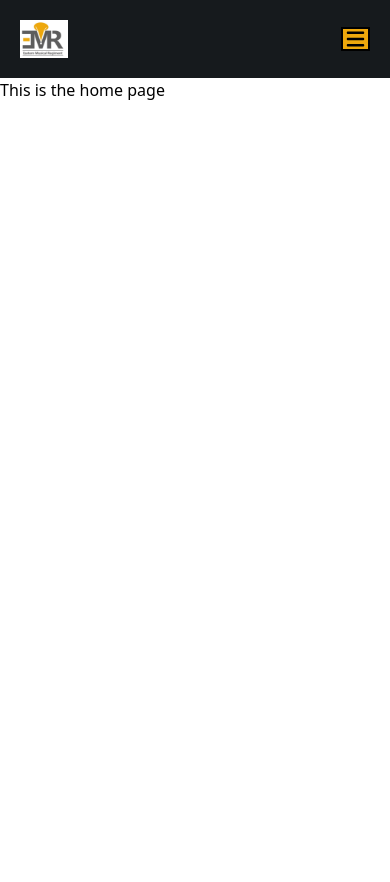
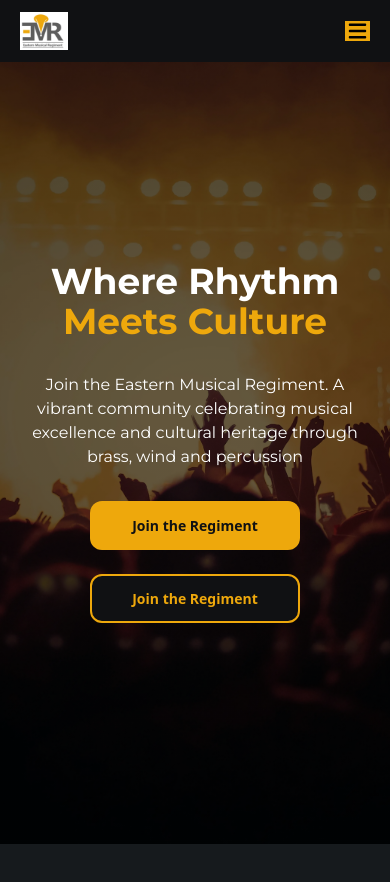
Before and after one commit to Emmanuel-Afrifa/eastern-musical-regiment-website, a Next.js app in the folder frontend/: page / in a window 390 px wide. Shown: the top 882 px of the page. Before the commit the page ends 844 px from the top, so only its background shows below. Built offline with nearby package versions, Linux system fonts and the light colour scheme.

Commit message:
Added the hero section and styled it responsively

```diff
--- /dev/null
+++ b/frontend/src/app/components/_templates/HomePageTemplate.tsx
@@ -0,0 +1,13 @@
+import HeroSection from "../organisms/HeroSection"
+import MusicalLegacySection from "../organisms/MusicalLegacySection"
+
+const HomePageTemplate = () => {
+    return (
+        <section>
+            <HeroSection />
+            <MusicalLegacySection />
+        </section>
+    )
+}
+
+export default HomePageTemplate
--- a/frontend/src/app/components/atoms/Button.tsx
+++ b/frontend/src/app/components/atoms/Button.tsx
@@ -1,3 +1,5 @@
+"use client"
+
 type ButtonProps = {
     content: string | React.ReactNode;
     classname: string;
--- a/frontend/src/app/components/molecules/HeaderNavLinks.tsx
+++ b/frontend/src/app/components/molecules/HeaderNavLinks.tsx
@@ -28,7 +28,7 @@ const HeaderNavLinks = () => {
     ]
 
     return (
-        <div className="relative border-2">
+        <div className="relative">
             <Button
                 content={
                     <FontAwesomeIcon icon={faBars} className="bg-gold text-xl" />
@@ -38,7 +38,7 @@ const HeaderNavLinks = () => {
                 handleClick={() => setOpenNavbar(true)}
             />
             <ul
-                className={`${openNavbar ? "flex" : "hidden"} pl-10 lg:pl-0 pt-10 pb-28 lg:py-0 lg:flex flex-col lg:flex-row gap-5 fixed inset-0 lg:sticky z-60 backdrop-blur-3xl bg-bg-black/70 w-full`}
+                className={`${openNavbar ? "flex" : "hidden"} pl-10 lg:pl-0 pt-10 pb-28 lg:py-0 lg:flex flex-col lg:flex-row gap-5 fixed inset-0 lg:sticky z-60 backdrop-blur-3xl bg-fg-black/70 w-full`}
                 onClick={() => setOpenNavbar(false)}
             >
                 <Button
--- a/frontend/src/app/components/organisms/Header.tsx
+++ b/frontend/src/app/components/organisms/Header.tsx
@@ -3,7 +3,7 @@ import HeaderNavLinks from "../molecules/HeaderNavLinks"
 
 const Header = () => {
     return (
-        <header className="w-full bg-bg-black py-5 flex items-center justify-center">
+        <header className="w-full bg-fg-black py-3 md:py-5 flex items-center justify-center fixed">
             <div className="w-full max-w-360 mx-auto flex justify-between items-center px-5 md:px-10">
                 <Logo />
                 <HeaderNavLinks />
--- /dev/null
+++ b/frontend/src/app/components/organisms/HeroSection.tsx
@@ -0,0 +1,32 @@
+import Button from "../atoms/Button"
+
+const HeroSection = () => {
+    return (
+        <section className="w-full min-h-screen center home-bg py-28">
+            <div className="w-full max-w-360 mx-auto flex flex-col items-center pt-10 px-4">
+                <h1 className="text-white text-4xl md:text-6xl xl:text-8xl 2xl:text-9xl text-center mb-8 md:mb-10 2xl:mb-16">
+                    Where Rhythm <br />
+                    <span className="text-gold">Meets Culture</span>
+                </h1>
+                <p className="font-montserrat text-base md:text-lg 2xl:xl text-white max-w-[55ch] text-center mb-8 md:mb-10 2xl:mb-16">
+                    Join the Eastern Musical Regiment. A vibrant community celebrating musical
+                    excellence and cultural heritage through brass, wind and percussion
+                </p>
+                <div className="flex flex-wrap justify-center gap-6">
+                    <Button
+                        content="Join the Regiment"
+                        ariaLabel="join button"
+                        classname="button bg-gold px-10 py-3 text-[14px] md:text-base 2xl:text-lg text-fg-black border-2 border-transparent"
+                    />
+                    <Button
+                        content="Join the Regiment"
+                        ariaLabel="second join button"
+                        classname="button px-10 py-3 text-[14px] md:text-base 2xl:text-lg bg-fg-black text-gold border-2 border-gold"
+                    />
+                </div>
+            </div>
+        </section>
+    )
+}
+
+export default HeroSection
--- /dev/null
+++ b/frontend/src/app/components/organisms/MusicalLegacySection.tsx
@@ -0,0 +1,11 @@
+import React from 'react'
+
+const MusicalLegacySection = () => {
+    return (
+        <section className='h-screen bg-bg-black'>
+
+        </section>
+    )
+}
+
+export default MusicalLegacySection
--- a/frontend/src/app/globals.css
+++ b/frontend/src/app/globals.css
@@ -34,6 +34,36 @@
     --animate-bump: bumping 4s linear infinite;
 }
 
+@layer base {
+    h1, h2, h3, h4, h5, h6 {
+        @apply font-montserrat font-bold
+    }
+
+    p {
+        @apply font-inter
+    }
+}
+
+@layer utilities {
+    .center {
+        @apply flex justify-center items-center
+    }
+
+    .home-bg {
+        background: linear-gradient(to right, rgba(0,0,0,0.6), rgba(0,0,0,0.6)), url("../../public/images/hero-img.webp");
+        background-repeat: no-repeat;
+        background-position: center;
+        background-size: cover;
+        background-attachment: fixed;
+        min-height: 100dvh;
+        min-height: 100vh;
+    }
+
+    .button {
+        @apply rounded-xl cursor-pointer font-semibold
+    }
+}
+
 /* @media (prefers-color-scheme: dark) {
   :root {
     --background: #0a0a0a;
--- a/frontend/src/app/page.tsx
+++ b/frontend/src/app/page.tsx
@@ -1,7 +1,9 @@
+import HomePageTemplate from "./components/_templates/HomePageTemplate";
+
 export default function Home() {
     return (
         <section>
-          This is the home page
+            <HomePageTemplate />
         </section>
     );
 }
```
Also changed, not shown: frontend/public/images/hero-img.webp (added), 1 other file (tests, documents, lock files or other folders).
